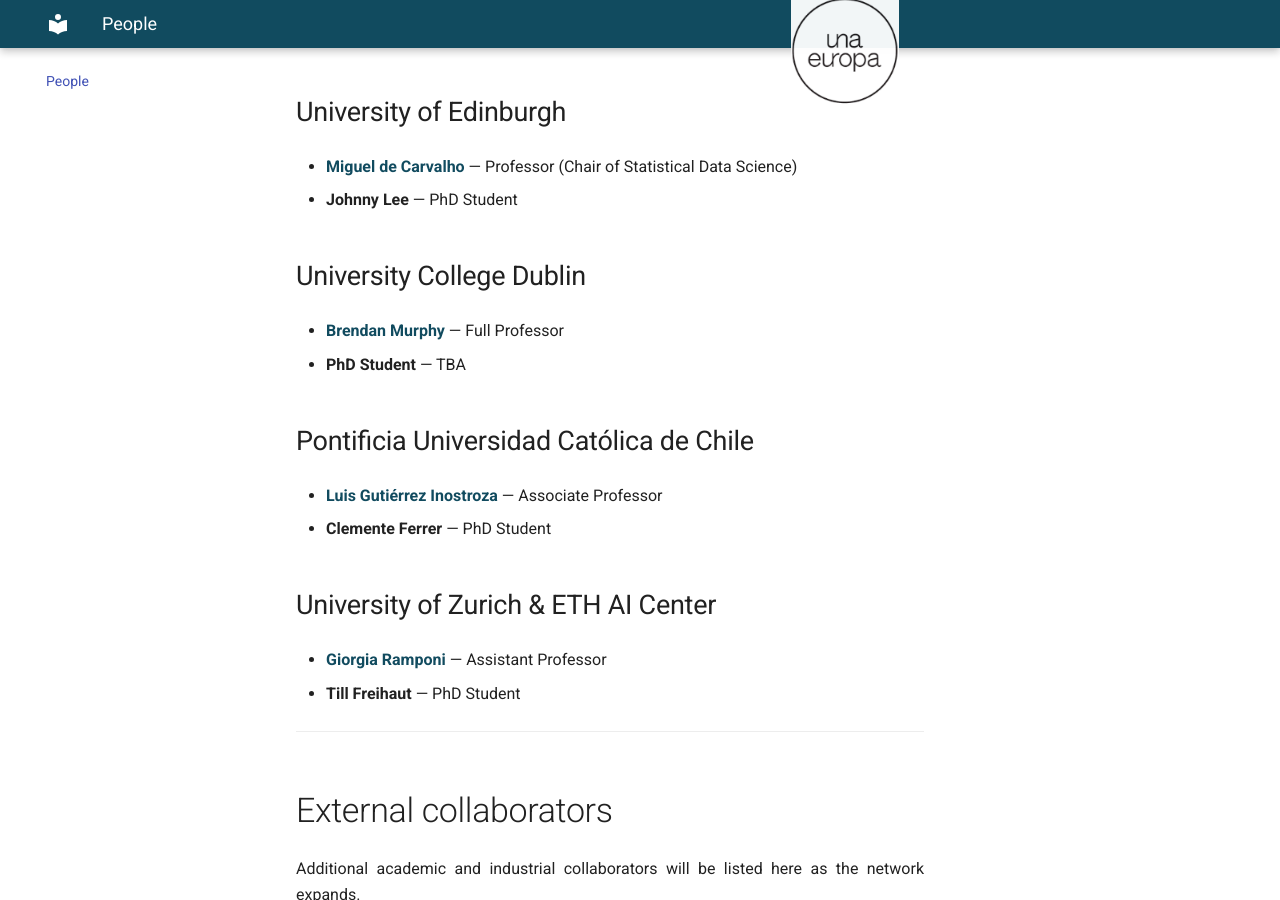
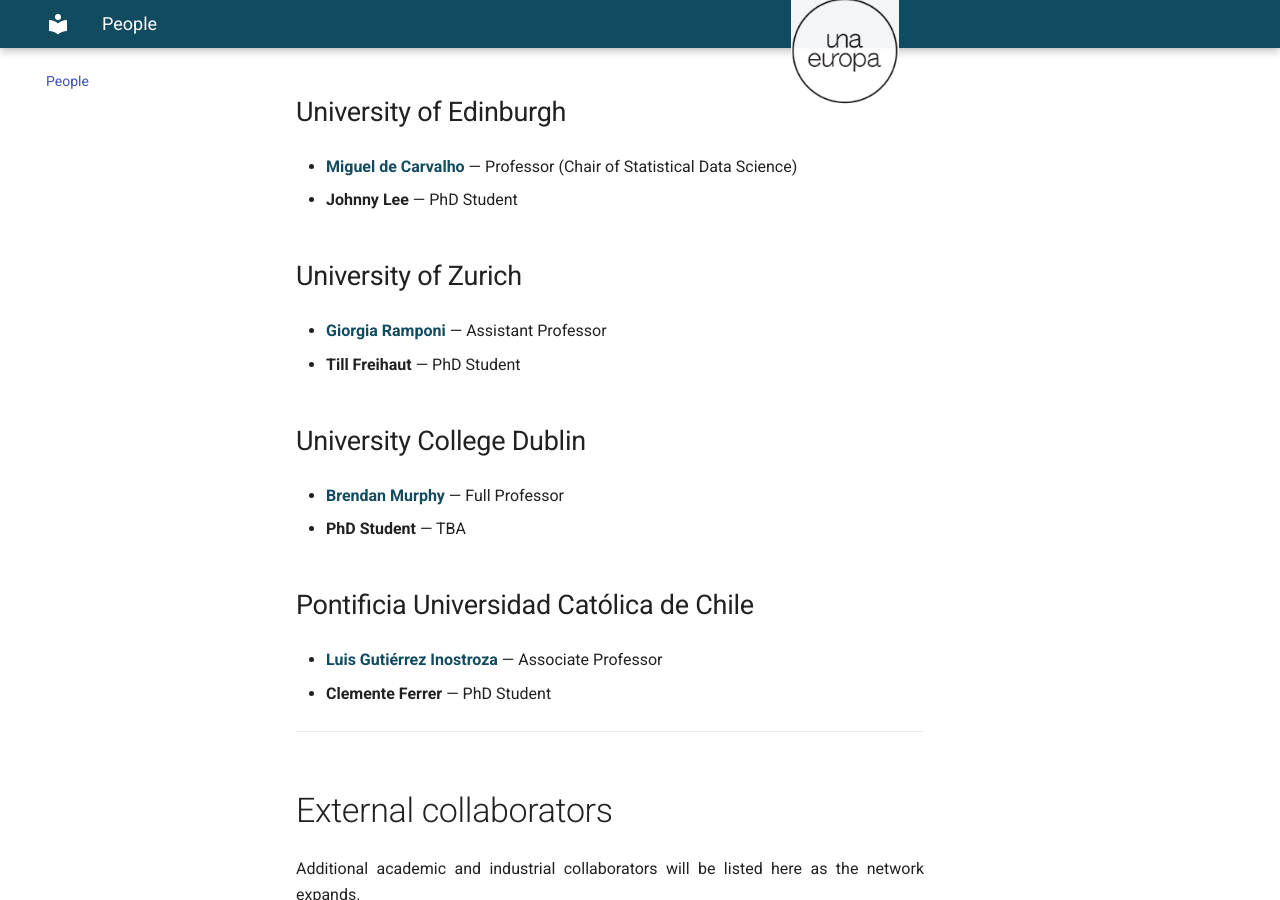
Before and after one commit to gamex-network/gamex-network.github.io, an MkDocs documentation site: the page built from docs/people.md, in a window 1280 px wide and 900 px high, scrolled down 710 px. Built offline with MkDocs 1.6.1 and Material for MkDocs 9.7.7, drawn with Linux system fonts in a browser that asks for light colours; some of the changed lines change nothing that is shown.

Commit message:
Update people.md

```diff
--- a/docs/people.md
+++ b/docs/people.md
@@ -22,6 +22,10 @@
 - [**Miguel de Carvalho**](https://www.maths.ed.ac.uk/~mdecarva/) — Professor (Chair of Statistical Data Science)
 - **Johnny Lee** — PhD Student
 
+### University of Zurich
+- [**Giorgia Ramponi**](https://www.ifi.uzh.ch/en/alpi/people/ramponi.html) — Assistant Professor
+- **Till Freihaut** — PhD Student
+
 ### University College Dublin
 - [**Brendan Murphy**](https://people.ucd.ie/brendan.murphy) — Full Professor
 - **PhD Student** — TBA
@@ -30,10 +34,6 @@
 - [**Luis Gutiérrez Inostroza**](https://www.mat.uc.cl/~lgutierrez/) — Associate Professor
 - **Clemente Ferrer** — PhD Student
 
-### University of Zurich & ETH AI Center
-- [**Giorgia Ramponi**](https://www.ifi.uzh.ch/en/alpi/people/ramponi.html) — Assistant Professor
-- **Till Freihaut** — PhD Student
-
 ---
 
 ## External collaborators
```
